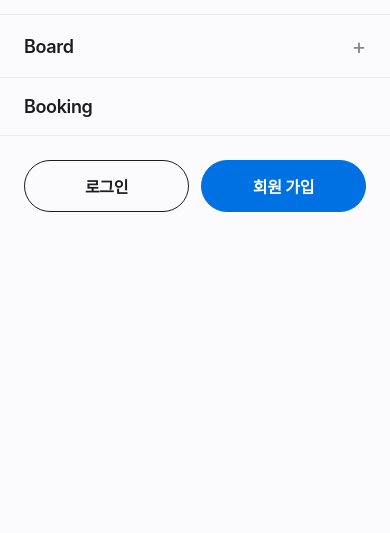
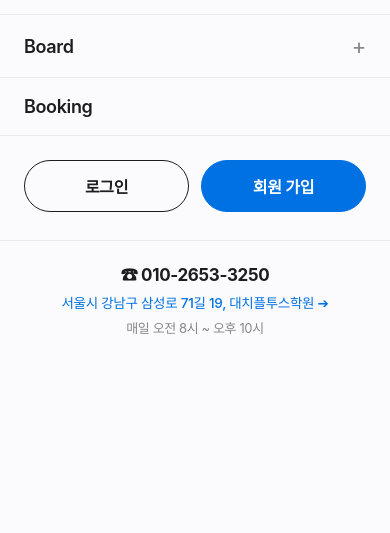
Before and after one commit to keu0926/My_project, a Django app: page /booking/ in a window 390 px wide, after a click that opens the changed part. Shown: the part 223-756 px from the top of the page. Run offline with Django 5.2, Linux system fonts and the light colour scheme; some web fonts are replaced.

Commit message:
Refactor URL/template names and add mobile hamburger menu & banner swipe

```diff
--- a/static/css/style-base.css
+++ b/static/css/style-base.css
@@ -358,17 +358,33 @@ a {
     border: 1px solid #0071e3;
 }
 
-.bottom-banner-bar {
-    width: 100%;
-    background-color: #ffffff;
-    border-top: 1px solid #d2d2d7;
-    color: #6e6e73;
+/* ★ 338번째 줄: 중복된 .bottom-banner-bar 자리에 교체하여 추가 */
+.mm-contact {
+    margin-top: 28px;
+    padding: 20px 24px 0;
+    border-top: 1px solid #e8e8ed;
+    display: flex;
+    flex-direction: column;
+    gap: 6px;
     text-align: center;
-    padding: 14px 0;
-    font-size: 12px;
-    font-weight: 400;
 }
 
+.mm-contact .mm-phone {
+    font-size: 17px;
+    font-weight: 700;
+    color: #1d1d1f;
+}
+
+.mm-contact .mm-address {
+    font-size: 13.5px;
+    font-weight: 500;
+    color: #0071e3;
+}
+
+.mm-contact .mm-hours {
+    font-size: 13px;
+    color: #86868b;
+}
 
 /* ------------------------------------------
    4. 전역 기본 타이포그래피 & 공통 버튼
--- a/static/css/style-home.css
+++ b/static/css/style-home.css
@@ -101,6 +101,10 @@ body.intro-active {
     transform: scale(0.8) translateX(0);
     z-index: 0;
     pointer-events: none;
+    touch-action: pan-y;      /* 모바일: 세로 스크롤 허용, 가로 스와이프 감지 */
+    user-select: none;        /* PC: 드래그 시 텍스트/이미지 파랗게 선택됨 방지 */
+    -webkit-user-select: none;
+    cursor: grab;             /* PC: 잡아서 끌 수 있는 손 모양 커서 표시 */
 }
 
 .slide a {
@@ -121,6 +125,7 @@ body.intro-active {
     transform: scale(1) translateX(0);
     z-index: 3;
     pointer-events: auto;
+    cursor: grabbing;         /* PC: 클릭 후 끌고 있을 때 움켜쥔 커서 표시 */
 }
 
 .slide.prev {
--- a/static/js/main.js
+++ b/static/js/main.js
@@ -43,6 +43,8 @@ document.addEventListener("DOMContentLoaded", function () {
 
 const slides = document.querySelectorAll('.slide');
 const pagination = document.getElementById('pagination');
+
+if (slides.length > 0 && pagination) {
     let currentIndex = 0;
     const totalSlides = slides.length;
     let timer = null;
@@ -64,10 +66,8 @@ const dots = document.querySelectorAll('.dot');
     // [핵심] 슬라이드 클래스 부여 함수 (중앙, 좌, 우 배치)
     function updateSlider() {
         slides.forEach((slide, index) => {
-    // 모든 클래스 초기화
             slide.classList.remove('active', 'prev', 'next');
 
-    // 이전/다음 인덱스 계산 (무한 로테이션을 위한 나머지 연산)
             const prevIndex = (currentIndex - 1 + totalSlides) % totalSlides;
             const nextIndex = (currentIndex + 1) % totalSlides;
 
@@ -80,39 +80,103 @@ function updateSlider() {
             }
         });
 
-// 점 업데이트
         dots.forEach((dot, index) => {
             dot.classList.toggle('active', index === currentIndex);
         });
     }
 
-    // 다음 슬라이드로 이동
+    // 다음 / 이전 슬라이드로 이동
     function nextSlide() {
         currentIndex = (currentIndex + 1) % totalSlides;
         updateSlider();
     }
 
-// 특정 슬라이드로 이동
+    function prevSlide() {
+        currentIndex = (currentIndex - 1 + totalSlides) % totalSlides;
+        updateSlider();
+    }
+
     function goToSlide(index) {
         currentIndex = index;
         updateSlider();
     }
 
-// 자동 롤링 타이머 설정 (3초)
+    // 자동 롤링 타이머 설정 (6초)
     function startTimer() {
         timer = setInterval(nextSlide, 6000);
     }
 
-// 클릭 시 타이머 리셋
     function resetTimer() {
         clearInterval(timer);
         startTimer();
     }
 
+    // ★ 모바일 터치 스와이프 & PC 마우스 드래그 통합 처리
+    const sliderContainer = slides[0].parentElement;
+    let startX = 0;
+    let startY = 0;
+    let isDragging = false;
+    let isSwiped = false;
+
+    function handleSwipe(endX, endY) {
+        const diffX = startX - endX;
+        const diffY = startY - endY;
+
+        // 상하 스크롤보다 좌우 이동폭이 크고, 40px 이상 움직였을 때만 슬라이드 전환
+        if (Math.abs(diffX) > Math.abs(diffY) && Math.abs(diffX) > 40) {
+            isSwiped = true;
+            if (diffX > 0) {
+                nextSlide(); // 왼쪽으로 끌었을 때 -> 다음 슬라이드
+            } else {
+                prevSlide(); // 오른쪽으로 끌었을 때 -> 이전 슬라이드
+            }
+            resetTimer();
+        }
+    }
+
+    // 1) 모바일/태블릿 터치 이벤트
+    sliderContainer.addEventListener('touchstart', (e) => {
+        startX = e.changedTouches[0].screenX;
+        startY = e.changedTouches[0].screenY;
+        isSwiped = false;
+    }, { passive: true });
+
+    sliderContainer.addEventListener('touchend', (e) => {
+        handleSwipe(e.changedTouches[0].screenX, e.changedTouches[0].screenY);
+    }, { passive: true });
+
+    // 2) PC 마우스 드래그 이벤트
+    sliderContainer.addEventListener('mousedown', (e) => {
+        isDragging = true;
+        isSwiped = false;
+        startX = e.screenX;
+        startY = e.screenY;
+    });
+
+    window.addEventListener('mouseup', (e) => {
+        if (!isDragging) return;
+        isDragging = false;
+        handleSwipe(e.screenX, e.screenY);
+    });
+
+    // 마우스로 배너 내부 이미지를 끌 때 기본 고스트 이미지 드래그 방지
+    sliderContainer.addEventListener('dragstart', (e) => {
+        e.preventDefault();
+    });
+
+    // 드래그해서 넘겼을 때 배너 안의 링크(<a>)가 실수로 클릭되는 현상 방지
+    sliderContainer.addEventListener('click', (e) => {
+        if (isSwiped) {
+            e.preventDefault();
+            e.stopPropagation();
+            isSwiped = false;
+        }
+    }, true);
+
     // 첫 실행
     updateSlider();
     startTimer();
-
+}
 
 
 
--- a/templates/base.html
+++ b/templates/base.html
@@ -8,6 +8,7 @@
     {% load static %}
 
     <link rel="stylesheet" href="https://cdn.jsdelivr.net/gh/orioncactus/pretendard@v1.3.9/dist/web/variable/pretendardvariable-dynamic-subset.min.css">
+    <link rel="icon" type="image/png" href="{% static 'images/logo-round.png' %}">
 
     <!-- 전역 공통 스타일 -->
     <link rel="stylesheet" href="{% static 'css/style-base.css' %}">
--- a/templates/navbar.html
+++ b/templates/navbar.html
@@ -153,6 +153,13 @@
                 <a href="#" class="mm-login">로그인</a>
                 <a href="#" class="mm-register">회원 가입</a>
             </div>
+
+            <!-- ★ 여기에 추가: 모바일 메뉴 하단 학원 연락처 & 주소 안내 -->
+            <div class="mm-contact">
+                <a href="tel:010-2653-3250" class="mm-phone">☎ 010-2653-3250</a>
+                <a href="{% url 'intro_location' %}" class="mm-address">서울시 강남구 삼성로 71길 19, 대치플투스학원 ➔</a>
+                <p class="mm-hours">매일 오전 8시 ~ 오후 10시</p>
+            </div>
         </nav>
     </div>
 
```
Lines whose indentation alone changed are shown as unchanged.
